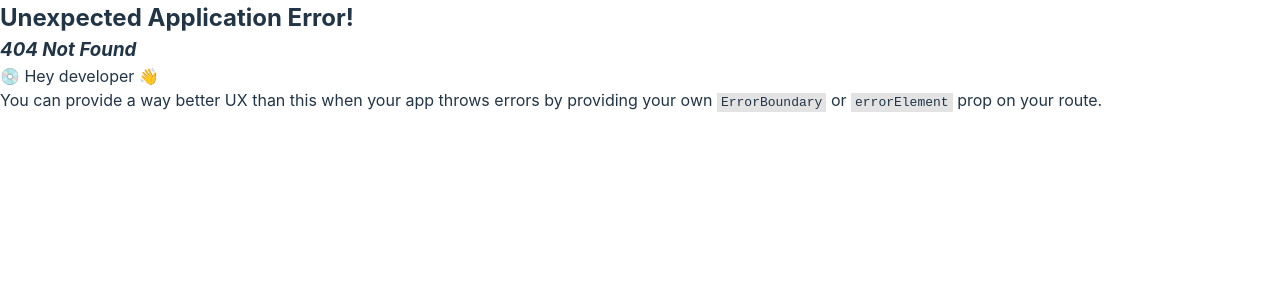
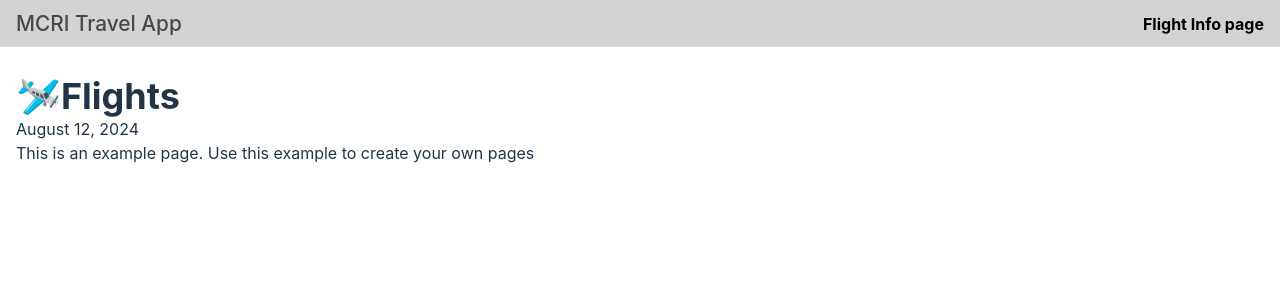
Before and after one commit to tanakakufa/mcri-travel-app, a React (Vite) app: page /flights in a window 1280 px wide. Before the commit this address had no page. Shown: the top 300 px of the page. Built offline with nearby package versions, Linux system fonts and the light colour scheme; data requests are answered from the project's data file.

Commit message:
test commit

```diff
--- a/db.json
+++ b/db.json
@@ -1,5 +1,30 @@
 {
-  "pokemon": [
+  "FlightInfoPage": [
+    {
+      "departureDate": "August 12, 2024",
+      "departureTime": "14:00",
+      "departureCity": "Victoria Falls",
+      "departureAirport": "Victoria Falls International Airport",
+      "airline": "Emirates",
+      "arrivalDate": "August 12, 2024",
+      "arrivalCity": "Harare, ",
+      "arrivalAirport": "RG Mugabe international Airport",
+      "isOnTime": true
+},
+{
+  "departureDate": "June 03, 2024",
+  "departureTime": "13:02",
+  "departureCity": "Mahe",
+  "departureAirport": "Seychelles international Airport",
+  "airline": "Emirates",
+  "arrivalDate": "June 03, 2024",
+  "arrivalCity": "Johannesburg",
+  "arrivalAirport": "OR tambo international Airport",
+  "isOnTime": true
+}
+
+
 
   ]
+
 }
--- a/src/App.tsx
+++ b/src/App.tsx
@@ -8,7 +8,7 @@ function App() {
       <Header />
 
       <div className="page-content homepage">
-        <h1>Welcome to the Travel App</h1>
+        <h1>Welcome pages</h1>
 
         <p>Here you will find suggestions on what to pack, what to see, and your flight information</p>
 
--- a/src/pages/ExamplePage/ExamplePage.tsx
+++ /dev/null
@@ -1,18 +0,0 @@
-import Header from "../../reusables/Header/Header";
-
-const ExamplePage = () => {
-
-  return (
-    <>
-      <Header />
-
-      <div className="page-content">
-        <h1>Example Page</h1>
-
-        <p>This is an example page. Use this example to create your own pages</p>
-      </div>
-    </>
-  )
-}
-
-export default ExamplePage;
--- /dev/null
+++ b/src/pages/flightinfo/flightinfo.tsx
@@ -0,0 +1,40 @@
+import { useEffect, useState } from "react";
+import Header from "../../reusables/Header/Header";
+
+const FlightInfoPage = () => {
+
+  const [FlightInfoPage, setAllFlightInfoPage] = useState([])
+
+useEffect(() =>{
+  fetch('http://localhost:3000/FlightInfoPage',{
+    method: "GET"
+  }).then( response => {
+    return response.json();
+  }).then(data =>{
+    console.log("data", data)
+    return setAllFlightInfoPage(data)
+  })
+
+},[])
+  console.log("allFlightInfo", FlightInfoPage)
+  if (FlightInfoPage.length > 0){
+    return (
+      <>
+        <Header />
+
+        <div className="page-content">
+          <h1>🛩️Flights</h1>
+          <div>
+            <p> {FlightInfoPage[0].departureDate}</p>
+          </div>
+
+          <p>This is an example page. Use this example to create your own pages</p>
+        </div>
+      </>
+    )
+  }
+
+  }
+
+
+export default FlightInfoPage;
--- a/src/reusables/Header/Header.tsx
+++ b/src/reusables/Header/Header.tsx
@@ -13,7 +13,7 @@ const Header = () => {
         <ul className="nav-list">
           <li>
             {/* https://reactrouter.com/en/main/components/nav-link#navlink */}
-            <NavLink to={"/example"} className="link">Example Page</NavLink>
+            <NavLink to={"/flights"} className="link">Flight Info page</NavLink>
           </li>
         </ul>
       </div>
```
Also changed, not shown: src/Router.tsx (+9 -9 lines), 1 other file (tests, documents, lock files or other folders).
